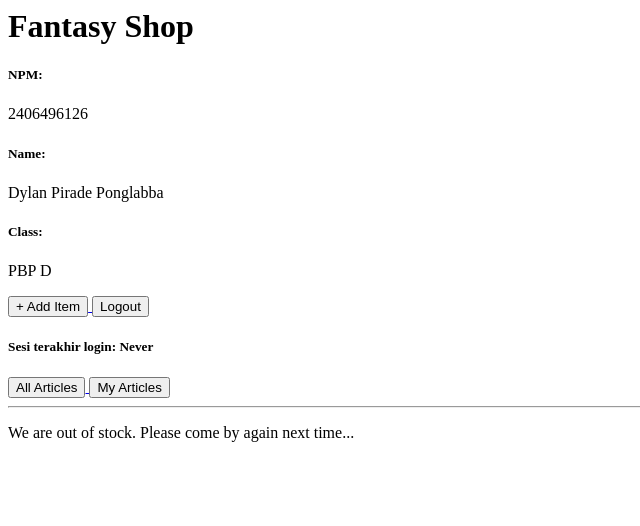
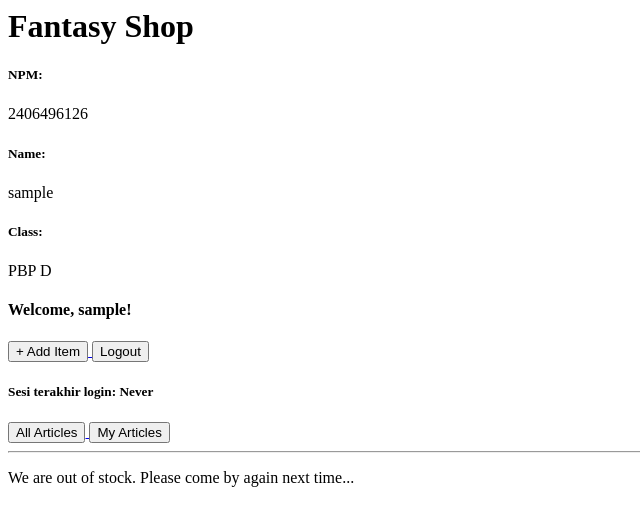
Before and after one commit to Zenixalarate01/Football-Fantasy-Shop, a Django app: page / in a window 1280 px wide. Shown: the top 526 px of the page, without its empty margins (0-640 px from the left). Run offline with Django 5.2, Linux system fonts and the light colour scheme; the visitor is signed in with stand-in values (Sample User, id 1); data that the repository does not hold is empty.

Commit message:
Menambahkan di ReadMe dan mengedit views dan main template

```diff
--- a/main/templates/main.html
+++ b/main/templates/main.html
@@ -8,6 +8,8 @@
 
 <h5>Class:</h5>
 <p>{{ class }}</p>
+
+<h4>Welcome, {{ user.username }}!</h4>
 
 <a href="{% url 'main:create_item' %}">
   <button>+ Add Item</button>
--- a/main/views.py
+++ b/main/views.py
@@ -21,7 +21,7 @@ def show_main(request):
 
     context = {
         'npm' : '2406496126',
-        'name': 'Dylan Pirade Ponglabba',
+        'name': request.user.username,
         'class': 'PBP D',
         'item_list': item_list,
         'last_login': request.COOKIES.get('last_login', 'Never')
```
Also changed, not shown: README.md.
